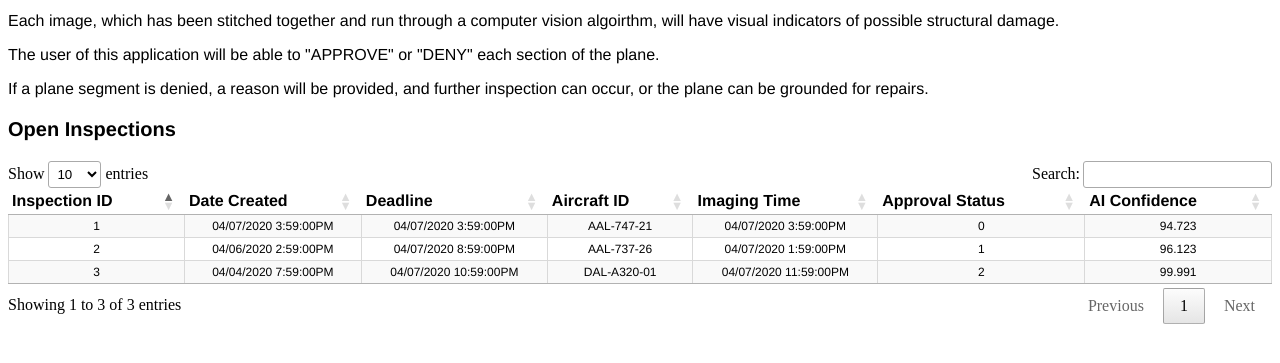
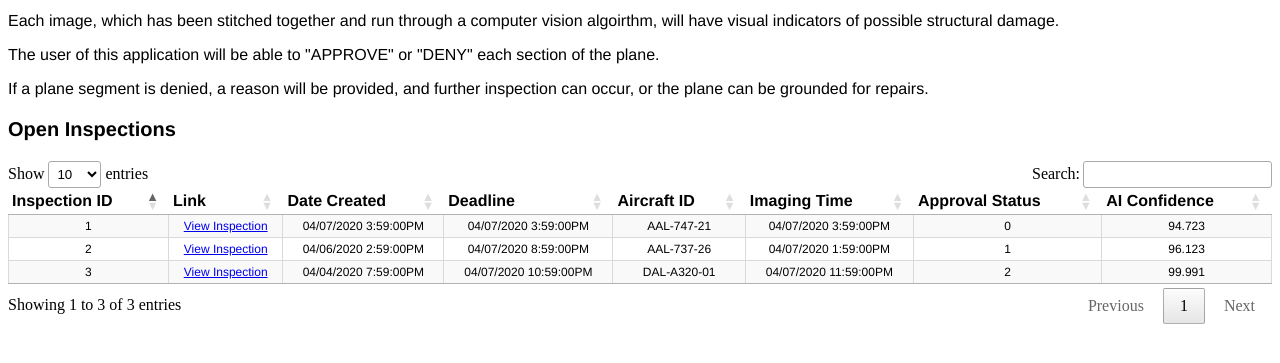
Before and after one commit to pdflynn/mira_analysis, a Flask app: page /analyze in a window 1280 px wide. Shown: the part 210-573 px from the top of the page. Run offline with Flask 2, Linux system fonts and the light colour scheme; data comes from the database, SQL or seed files in the repository; some libraries are stand-ins or nearby versions.

Commit message:
add unique pages per inspection

```diff
--- a/models.py
+++ b/models.py
@@ -7,6 +7,7 @@ db = SQLAlchemy()
 
 # TODO: Change the Strings to DATETIME
 class Inspection(db.Model):
+
     id = db.Column(db.Integer, primary_key=True)
     date_created = db.Column(db.String)
     deadline = db.Column(db.String)
@@ -15,6 +16,9 @@ class Inspection(db.Model):
     approval_status = db.Column(db.Integer)
     ai_confidence = db.Column(db.Float)
 
+    def get_id(self):
+        return self.id
+
     # Identifier method
     def __repr__(self):
         return 'Inspection #%r' % self.id
--- a/templates/analyze.html
+++ b/templates/analyze.html
@@ -15,6 +15,7 @@
         <thead>
             <tr>
                 <th>Inspection ID</th>
+                <th>Link</th>
                 <th>Date Created</th>
                 <th>Deadline</th>
                 <th>Aircraft ID</th>
@@ -27,6 +28,7 @@
             {% for row in data %}
             <tr>
                 <td>{{ row.id }}</td>
+                <td><a href='{{ url_for("mira_inspection_result", inspection_id=row.id) }}'>View Inspection</a></td>
                 <td>{{ row.date_created }}</td>
                 <td>{{ row.deadline }}</td>
                 <td>{{ row.aircraft_id }}</td>
--- a/views.py
+++ b/views.py
@@ -24,10 +24,22 @@ def mira_command():
 def mira_results():
     return render_template('results.html')
 
+# Unique page per inspection
+@app.route('/results/inspection/<inspection_id>')
+def mira_inspection_result(inspection_id):
+    print(inspection_id)
+    inspections = Inspection.query.all()
+    inspection = "didn't update"
+    for ins in inspections:
+        if int(ins.get_id()) == int(inspection_id):
+            inspection = ins
+    print(inspection)
+
+    return render_template('inspection_result.html', inspection=inspection)
+
 # Analysis Page
 @app.route('/analyze', methods=['GET', 'POST'])
 def mira_analyze():
     test_data = Inspection.query.all()
-    print(test_data)
 
     return render_template('analyze.html', data=test_data)
```
Also changed, not shown: templates/inspection_result.html (added, +9 -0 lines).
